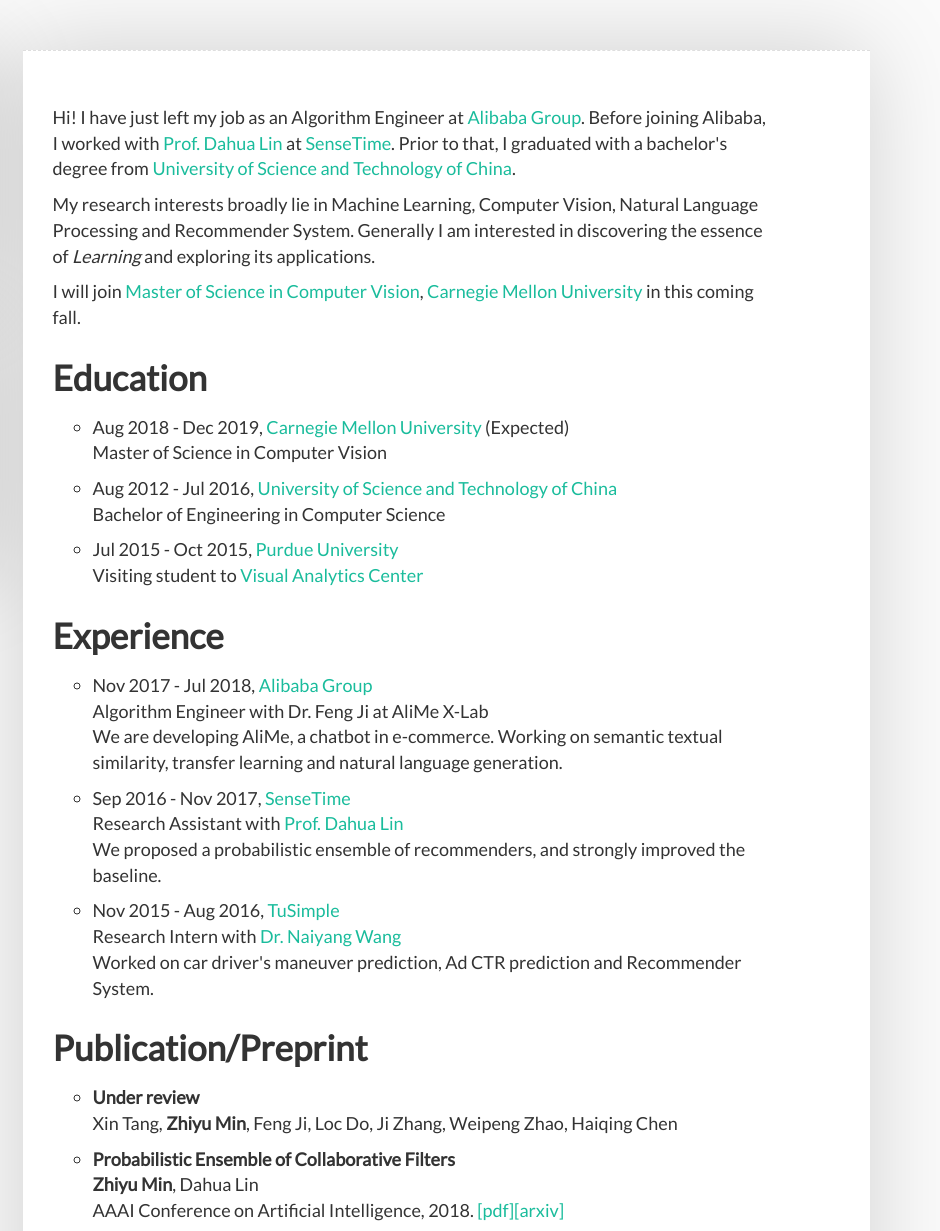
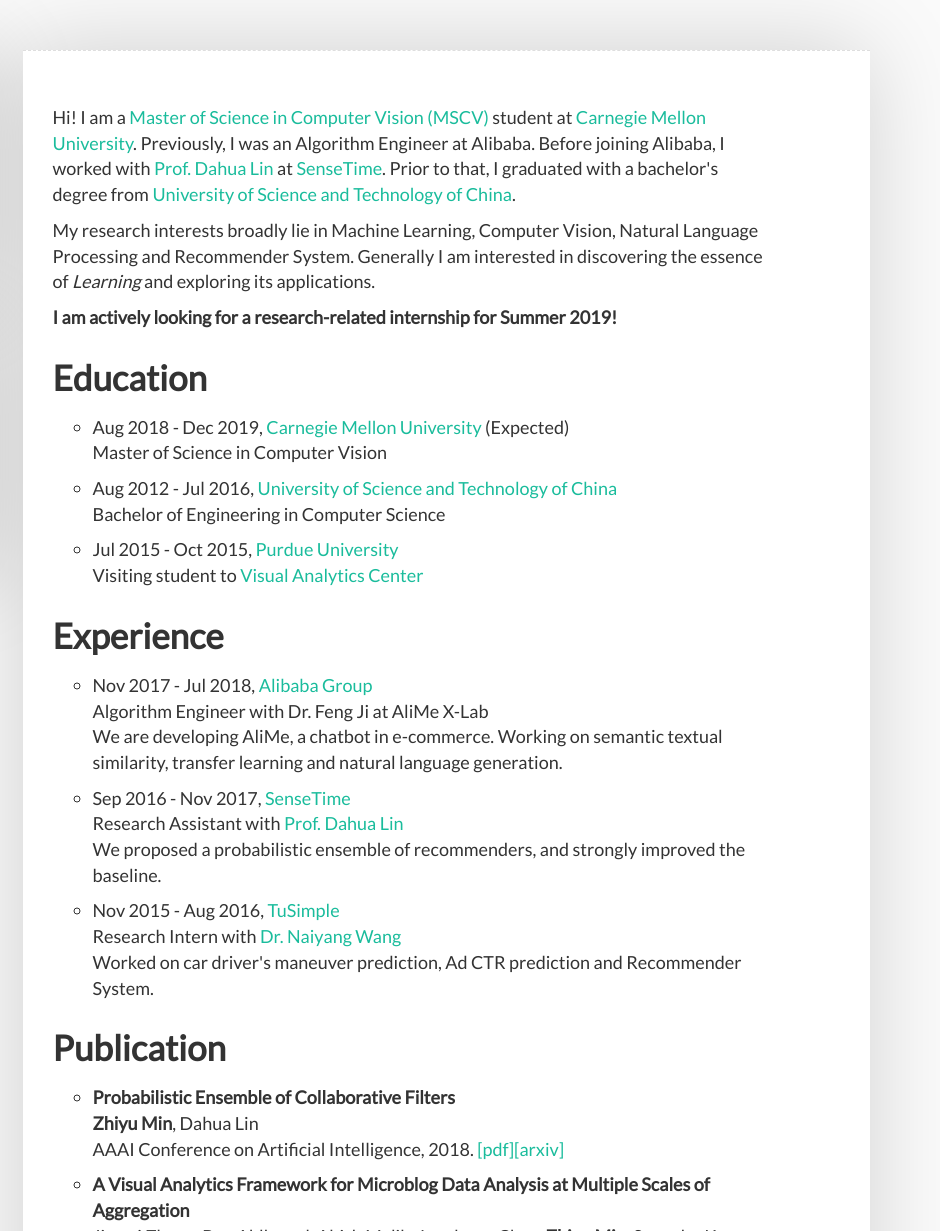
Before and after one commit to zhiyumin/zhiyumin.github.io, a plain HTML site: page index.html in a window 1280 px wide. Shown: the top 1231 px of the page, 340-1280 px from the left. Drawn offline with Linux system fonts and the light colour scheme.

Commit message:
update CMU part

```diff
--- a/index.html
+++ b/index.html
@@ -87,13 +87,14 @@
                                 <div class="post-title">
                                   <h1></h1></a>
                                     </div>
-                                    <p><div>Hi! I have just left my job as an Algorithm Engineer at <a href="https://www.alibabagroup.com/" target="_blank">Alibaba Group</a>. Before joining Alibaba, I worked with <a href="http://dahua.me" target="_blank">Prof. Dahua Lin</a> at <a href="https://www.sensetime.com/" target="_blank">SenseTime</a>. Prior to that, I graduated with a bachelor's degree from <a href="http://en.ustc.edu.cn/" target="_blank">University of Science and Technology of China</a>.
+                                    <p><div>Hi! I am a <a href="https://www.ri.cmu.edu/education/academic-programs/master-of-science-computer-vision/" target="_blank">Master of Science in Computer Vision (MSCV)</a> student at <a href="https://www.cmu.edu/" target="_blank">Carnegie Mellon University</a>. Previously, I was an Algorithm Engineer at Alibaba. Before joining Alibaba, I worked with <a href="http://dahua.me" target="_blank">Prof. Dahua Lin</a> at <a href="https://www.sensetime.com/" target="_blank">SenseTime</a>. Prior to that, I graduated with a bachelor's degree from <a href="http://en.ustc.edu.cn/" target="_blank">University of Science and Technology of China</a>.
                                     </div><p>
                                     <p><div>
                                     My research interests broadly lie in Machine Learning, Computer Vision, Natural Language Processing and Recommender System. Generally I am interested in discovering the essence of <em>Learning</em> and exploring its applications.
                                     </div><p>
                                     <p><div>
-                                    I will join <a href="https://www.ri.cmu.edu/education/academic-programs/master-of-science-computer-vision/" target="_blank">Master of Science in Computer Vision</a>, <a href="https://www.cmu.edu/" target="_blank">Carnegie Mellon University</a> in this coming fall.</div><p>
+                                    <strong>I am actively looking for a research-related internship for Summer 2019!</strong>
+                                	</div><p>
 
                                   <div class="post-title">
                                       <h1>Education</h1>
@@ -124,13 +125,11 @@
                                     </div>
 
                                     <div class="post-title">
-                                      <h1>Publication/Preprint</h1>
+                                      <h1>Publication</h1>
                                     </div>
 
                                     <div class="list list-style-2">
                                       <ul>
-                                        <li><strong>Under review</strong><br />Xin Tang, <strong>Zhiyu Min</strong>, Feng Ji, Loc Do, Ji Zhang, Weipeng Zhao, Haiqing Chen</li>
-
                                         <li><strong>Probabilistic Ensemble of Collaborative Filters</strong><br /> <strong>Zhiyu Min</strong>, Dahua Lin<br />AAAI Conference on Artificial Intelligence, 2018. <a href="paper/PECF_AAAI18.pdf" target="_blank">[pdf]</a><a href="https://arxiv.org/abs/1808.03298" target="_blank">[arxiv]</a></li>
 
                                         <li><strong>A Visual Analytics Framework for Microblog Data Analysis at Multiple Scales of Aggregation</strong> <br /> Jiawei Zhang, Ben Ahlbrand, Abish Malik, Junghoon Chae, <strong>Zhiyu Min</strong>, Sungahn Ko, David Ebert<br /> Computer Graphics Forum (Proc. EuroVis), 2016. <a href="paper/Eurovis16_Microblogs_Zhang_paper.pdf" target="_blank">[pdf]</a></li>
```
